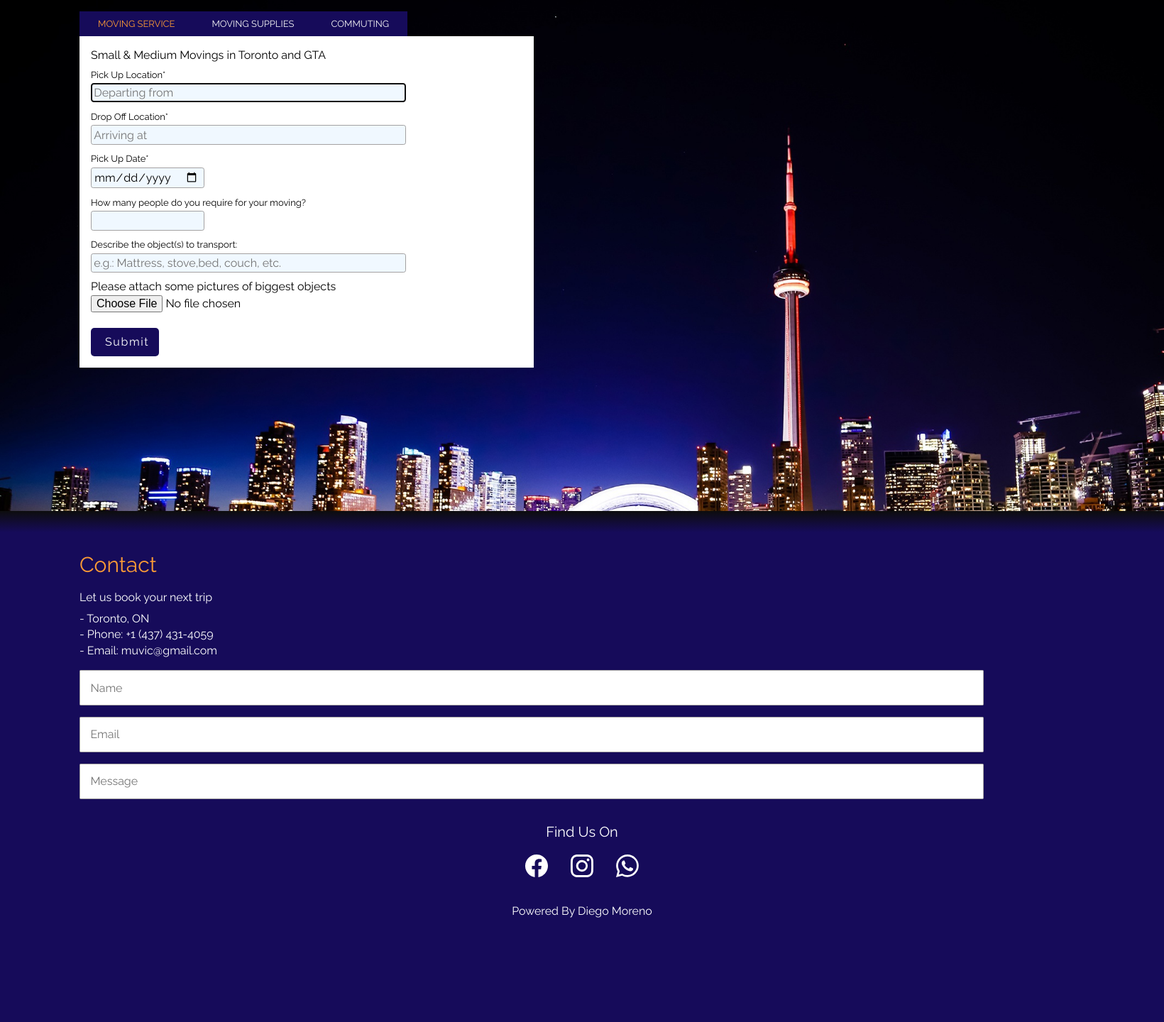
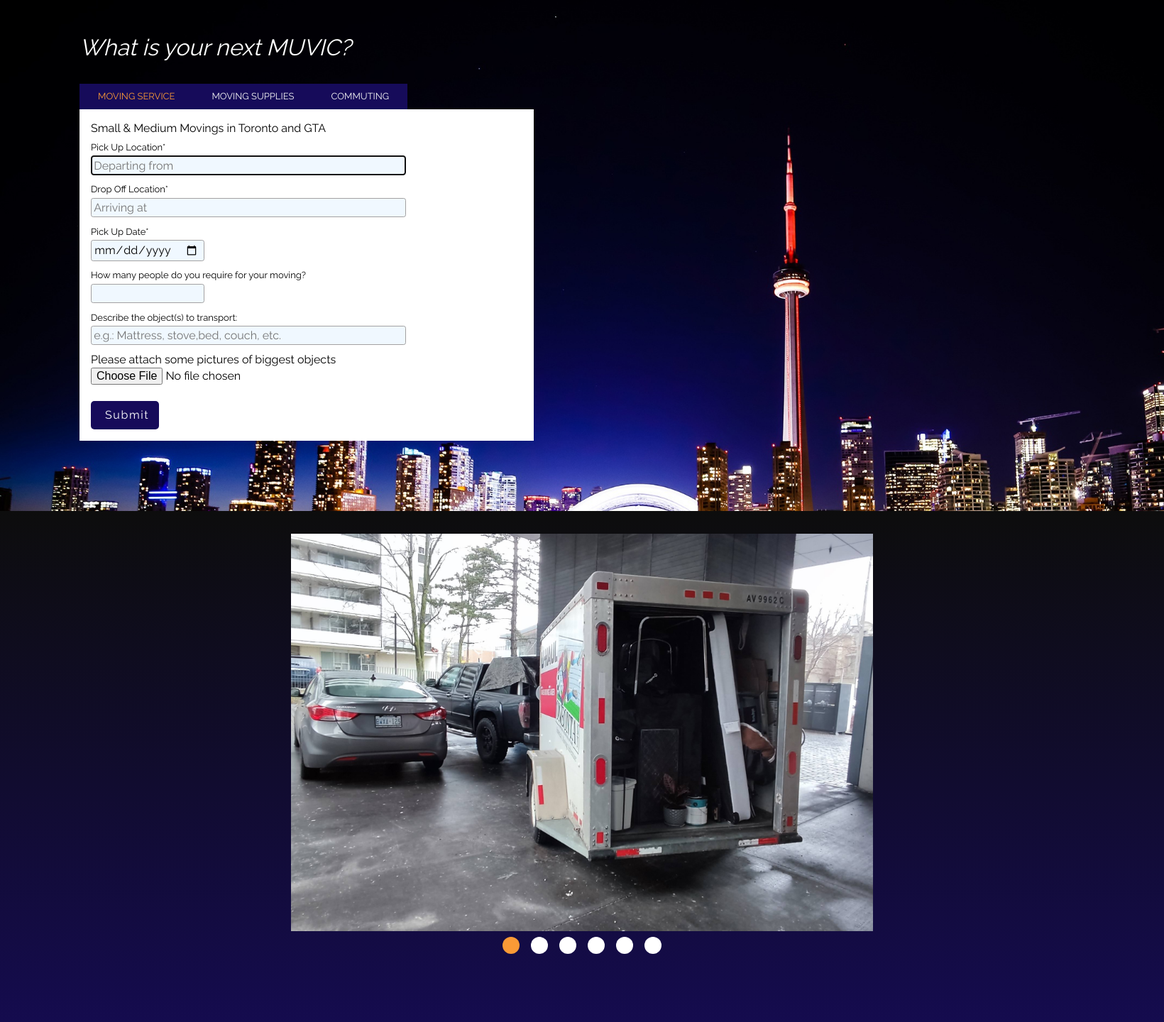
Before and after one commit to dalejomoreno/muvic, a PHP site: page /index.html in a window 1640 px wide. Shown: the part 80-1520 px from the top of the page at 71% size. Before the commit the page ends 1373 px from the top, so only its background shows below. Run offline with PHP 8.4, Linux system fonts and the light colour scheme.

Commit message:
Parenthesis Removed

```diff
--- a/app.js
+++ b/app.js
@@ -27,3 +27,20 @@ licor.forEach( (cadaLi , i )=>{
 if ( window.history.replaceState ) {
     window.history.replaceState( null, null, window.location.href );
 }
+
+const subcontainer2 = document.querySelector('.subcontainer2');
+const puntos        = document.querySelectorAll('.main-container2-li');
+
+puntos.forEach((eachPoint, i)=>{
+    puntos[i].addEventListener('click', ()=>{
+        let initialPosition = i;
+        let nextPosition    = initialPosition * ( - 100 /6 )
+
+        subcontainer2.style.transform  = `translateX(${nextPosition}%)`
+
+        puntos.forEach((eachPoint, i)=>{
+            puntos[i].classList.remove("active")
+        })
+        puntos[i].classList.add("active")
+    })
+})
--- a/css/styles.css
+++ b/css/styles.css
@@ -163,6 +163,23 @@
 
 
     }
+
+    .container-top{
+        /* background-color: pink; */
+        display: flex;
+        flex-flow: row nowrap;
+        justify-content: space-between;
+        align-items: center;
+        width: 95em;
+        padding: 0;
+        margin: 0;
+    }
+    .container-top .container-h2{
+        color: white;
+        margin: 5vh 0;
+        font-size: 200%;
+        font-style: italic;
+    }
     .container .ul{
         width: 100%;
         display: flex;
@@ -177,6 +194,7 @@
         text-transform: uppercase;
         cursor: pointer;
         font-size: 13px;
+
     }
     .container .licor.active{
         background-color: #160b5a;
@@ -187,8 +205,10 @@
     }
     .licor h2:hover{
 
-        color:#FA9A36;
-        transform: scale(1.2);
+
+        transform: scale(1.1);
+        font-weight: bold;
+        transition: all 0.2s ease;
 
     }
     .container .subcontainer{
@@ -206,6 +226,8 @@
         overflow: hidden;
         margin: 0;
         padding: 0;
+
+
     }
 
     .subcontainer .block.active{
@@ -215,6 +237,7 @@
 
         display: flex;
         flex-flow: column wrap;
+        transition: all 0.5s ease-in-out;
 
     }
 
@@ -251,12 +274,114 @@
         color:  white;
         letter-spacing: 0.1em;
     }
-    .space{
-        height: 30px;
+
+
+    .container2{
+
         background: linear-gradient(rgba(9, 9, 9, 0.986),#160b5a);
+
+        display: flex;
+        flex-flow: column;
+        justify-content: center;
+        align-items: center;
+
     }
+
+.main-container2{
+
+    margin: 2em;
+    width: 50%;
+
+    overflow: hidden;
+
+    display: grid;
+
+
+}
+.main-container2 .subcontainer2{
+    background-color: lightcoral;
+
+
+    width: 600%;
+    height: 70vh;
+
+    display: flex;
+    flex-flow: row nowrap;
+    justify-content: center;
+    align-items: center;
+
+
+
+}
+
+.main-container2 .img{
+    /* background-color: lightgoldenrodyellow; */
+
+    width: calc(100% / 6);
+    height: 100%;
+
+}
+
+
+
+
+
+.main-container2-ul{
+    /* background-color: lightcyan; */
+
+    list-style: none;
+    margin: 0;
+    padding: 0;
+
+    display: flex;
+    flex-flow: row nowrap;
+    justify-content: center;
+    align-items: center;
+}
+.main-container2-li{
+    background-color: white;
+    width: 1.5em;
+    height: 1.5em;
+    border-radius: 50%;
+    margin: 0.5em 0.5em;
+}
+
+.main-container2-li:hover{
+    transform: scale(1.2);
+    transition: all 0.5s ease;
+}
+
+.main-container2-li.active{
+    background-color: #FA9A36;
+
+}
+
+.phrase{
+    background-color: none;
+    color: white;
+    padding: 3em;
+    font-size: 3vh;
+    line-height: 5vh;
+    text-align: center;
+
+
+
+
+}
+
+
+.space{
+    background: linear-gradient(rgba(9, 9, 9, 0.986),#160b5a);
+    height: 2em;
+}
+
+
+
+
+
     .footer{
         background-color: #160b5a;
+
 
         padding: 1em 1em;
         display: flex;
--- a/index.html
+++ b/index.html
@@ -1,5 +1,6 @@
 <!DOCTYPE html>
 <html lang="en">
+
 <head>
   <meta charset="UTF-8">
   <meta name="viewport" content="width=device-width, initial-scale=1.0">
@@ -24,17 +25,30 @@
     </ul>
   </header>
 
+
+
+
   <!-- Main -->
   <main class="main">
 
     <div class="container">
       <!-- Main-Content -->
       <!-- Main-Taps -->
+      <div class="container-top">
+        <h2 class="container-h2">What is your next MUVIC?</h2>
+
+      </div>
 
       <ul class="ul">
-        <li class="licor active"><h2>Moving Service</h2></li>
-        <li class="licor"><h2>Moving Supplies</h2></li>
-        <li class="licor"><h2>Commuting</h2></li>
+        <li class="licor active">
+          <h2>Moving Service</h2>
+        </li>
+        <li class="licor">
+          <h2>Moving Supplies</h2>
+        </li>
+        <li class="licor">
+          <h2>Commuting</h2>
+        </li>
       </ul>
       <!-- Moving -->
       <div class="subcontainer">
@@ -42,12 +56,13 @@
           <h3 class="block-h3">Small & Medium Movings in Toronto and GTA</h3>
           <div>
             <label for="input_label1" class="subcontainer-label">Pick Up Location*</label>
-            <input class="block-input" type="text" name="moving_input_label" placeholder="Departing from" autofocus require>
+            <input class="block-input" type="text" name="moving_input_label" placeholder="Departing from" autofocus
+              require>
           </div>
 
           <div>
             <label for="input_label2" class="subcontainer-label">Drop Off Location*</label>
-            <input class= "block-input" type="text" name="moving_input_label2" placeholder="Arriving at" required>
+            <input class="block-input" type="text" name="moving_input_label2" placeholder="Arriving at" required>
           </div>
 
           <div>
@@ -56,7 +71,8 @@
           </div>
 
           <div>
-            <label for="people" class="subcontainer-label" required>How many people do you require for your moving?</label>
+            <label for="people" class="subcontainer-label" required>How many people do you require for your
+              moving?</label>
             <input class="block-input short" list="people" name="moving_people">
           </div>
           <div>
@@ -70,12 +86,13 @@
 
           <div>
             <label class="subcontainer-label">Describe the object(s) to transport:</label>
-            <input class="block-input" type="text" name="transporting_description" placeholder="e.g.: Mattress, stove,bed, couch, etc." required>
+            <input class="block-input" type="text" name="transporting_description"
+              placeholder="e.g.: Mattress, stove,bed, couch, etc." required>
           </div>
 
           <div class="attachImg">
             <label for="image">Please attach some pictures of biggest objects</label>
-            <input type="file" name="image" accept="image/*"/><br/>
+            <input type="file" name="image" accept="image/*" /><br />
           </div>
 
           <button class="button" type="submit" name='register1'>Submit</button>
@@ -85,12 +102,13 @@
           <h3 class="block-h3">The Most Reliable Transportation Service In and Around Toronto</h3>
           <div>
             <label class="subcontainer-label">Pick Up Location*</label>
-            <input class="block-input" type="block-input" name="transporting_input_label" placeholder="Departing from" required>
+            <input class="block-input" type="block-input" name="transporting_input_label" placeholder="Departing from"
+              required>
           </div>
 
           <div>
             <label class="subcontainer-label">Drop Off Location*</label>
-            <input class= "block-input" type="text" name="transporting_input_label2" placeholder="Arriving at" required>
+            <input class="block-input" type="text" name="transporting_input_label2" placeholder="Arriving at" required>
           </div>
 
           <div>
@@ -100,7 +118,8 @@
 
           <div>
             <label class="subcontainer-label">Describe the object(s) to transport:</label>
-            <input class="block-input" type="text" name="transporting_description" placeholder="e.g.: Mattress, stove,bed, couch, etc." required>
+            <input class="block-input" type="text" name="transporting_description"
+              placeholder="e.g.: Mattress, stove,bed, couch, etc." required>
           </div>
           <button class="button" type="submit" name="register2">Submit</button>
         </form>
@@ -114,7 +133,7 @@
 
           <div>
             <label class="subcontainer-label">Drop Off Location*</label>
-            <input class= "block-input" type="text" name="commuting_input_label2" placeholder="Arriving at">
+            <input class="block-input" type="text" name="commuting_input_label2" placeholder="Arriving at">
           </div>
 
           <div>
@@ -146,16 +165,42 @@
 
 
 
-<div class="space">
+
+<div class="container2">
+  <div class="main-container2">
+    <div class="subcontainer2">
+      <img src="img/carrousel/IMG_20240127_104047.jpg" alt="Image1" class="img">
+      <img src="img/carrousel/IMG_20240128_171640.jpg" alt="Image2" class="img">
+      <img src="img/carrousel/IMG_20240220_215233.jpg" alt="image3" class="img">
+      <img src="img/carrousel/IMG_20240301_085834.jpg" alt="Image4" class="img">
+      <img src="img/carrousel/IMG_20240327_125728.jpg" alt="Image5" class="img">
+      <img src="img/carrousel/IMG_20240328_132412.jpg" alt="Image6" class="img">
+    </div>
+
+
+
+    <ul class="main-container2-ul">
+      <li class="main-container2-li active"></li>
+      <li class="main-container2-li"></li>
+      <li class="main-container2-li"></li>
+      <li class="main-container2-li"></li>
+      <li class="main-container2-li"></li>
+      <li class="main-container2-li"></li>
+    </ul>
+
 
   </div>
+  <p class="phrase">Experienced and Reliable transportation service for movings and deliveries in & out Toronto</p>
+</div>
+
+<div class="space"></div>
 
   <footer class="footer">
 
     <div class="footer subcontainer-short">
       <h3 class="h3" id="contact">Contact</h3>
       <p class="p">Let us book your next trip</p>
-      <p class="p">-  Toronto, ON<br>-  Phone: +1 (437) 431-4059<br>-  Email: muvic@gmail.com</p>
+      <p class="p">- Toronto, ON<br>- Phone: +1 (437) 431-4059<br>- Email: muvic@gmail.com</p>
 
 
       <form class="form-footer">
@@ -174,26 +219,32 @@
       <h4 class="footer-h4">Find Us On</h4>
       <ul class="footer-div-rrss">
         <a class="footer-a" href="#">
-          <svg xmlns="http://www.w3.org/2000/svg" width="16" height="16" fill="currentColor" class="footer-svg" viewBox="0 0 16 16">
-            <path d="M16 8.049c0-4.446-3.582-8.05-8-8.05C3.58 0-.002 3.603-.002 8.05c0 4.017 2.926 7.347 6.75 7.951v-5.625h-2.03V8.05H6.75V6.275c0-2.017 1.195-3.131 3.022-3.131.876 0 1.791.157 1.791.157v1.98h-1.009c-.993 0-1.303.621-1.303 1.258v1.51h2.218l-.354 2.326H9.25V16c3.824-.604 6.75-3.934 6.75-7.951"/>
+          <svg xmlns="http://www.w3.org/2000/svg" width="16" height="16" fill="currentColor" class="footer-svg"
+            viewBox="0 0 16 16">
+            <path
+              d="M16 8.049c0-4.446-3.582-8.05-8-8.05C3.58 0-.002 3.603-.002 8.05c0 4.017 2.926 7.347 6.75 7.951v-5.625h-2.03V8.05H6.75V6.275c0-2.017 1.195-3.131 3.022-3.131.876 0 1.791.157 1.791.157v1.98h-1.009c-.993 0-1.303.621-1.303 1.258v1.51h2.218l-.354 2.326H9.25V16c3.824-.604 6.75-3.934 6.75-7.951" />
           </svg>
         </a>
         <a class="footer-a" href="#">
-          <svg xmlns="http://www.w3.org/2000/svg" width="16" height="16" fill="currentColor" class="footer-svg" viewBox="0 0 16 16">
-            <path d="M8 0C5.829 0 5.556.01 4.703.048 3.85.088 3.269.222 2.76.42a3.9 3.9 0 0 0-1.417.923A3.9 3.9 0 0 0 .42 2.76C.222 3.268.087 3.85.048 4.7.01 5.555 0 5.827 0 8.001c0 2.172.01 2.444.048 3.297.04.852.174 1.433.372 1.942.205.526.478.972.923 1.417.444.445.89.719 1.416.923.51.198 1.09.333 1.942.372C5.555 15.99 5.827 16 8 16s2.444-.01 3.298-.048c.851-.04 1.434-.174 1.943-.372a3.9 3.9 0 0 0 1.416-.923c.445-.445.718-.891.923-1.417.197-.509.332-1.09.372-1.942C15.99 10.445 16 10.173 16 8s-.01-2.445-.048-3.299c-.04-.851-.175-1.433-.372-1.941a3.9 3.9 0 0 0-.923-1.417A3.9 3.9 0 0 0 13.24.42c-.51-.198-1.092-.333-1.943-.372C10.443.01 10.172 0 7.998 0zm-.717 1.442h.718c2.136 0 2.389.007 3.232.046.78.035 1.204.166 1.486.275.373.145.64.319.92.599s.453.546.598.92c.11.281.24.705.275 1.485.039.843.047 1.096.047 3.231s-.008 2.389-.047 3.232c-.035.78-.166 1.203-.275 1.485a2.5 2.5 0 0 1-.599.919c-.28.28-.546.453-.92.598-.28.11-.704.24-1.485.276-.843.038-1.096.047-3.232.047s-2.39-.009-3.233-.047c-.78-.036-1.203-.166-1.485-.276a2.5 2.5 0 0 1-.92-.598 2.5 2.5 0 0 1-.6-.92c-.109-.281-.24-.705-.275-1.485-.038-.843-.046-1.096-.046-3.233s.008-2.388.046-3.231c.036-.78.166-1.204.276-1.486.145-.373.319-.64.599-.92s.546-.453.92-.598c.282-.11.705-.24 1.485-.276.738-.034 1.024-.044 2.515-.045zm4.988 1.328a.96.96 0 1 0 0 1.92.96.96 0 0 0 0-1.92m-4.27 1.122a4.109 4.109 0 1 0 0 8.217 4.109 4.109 0 0 0 0-8.217m0 1.441a2.667 2.667 0 1 1 0 5.334 2.667 2.667 0 0 1 0-5.334"/>
+          <svg xmlns="http://www.w3.org/2000/svg" width="16" height="16" fill="currentColor" class="footer-svg"
+            viewBox="0 0 16 16">
+            <path
+              d="M8 0C5.829 0 5.556.01 4.703.048 3.85.088 3.269.222 2.76.42a3.9 3.9 0 0 0-1.417.923A3.9 3.9 0 0 0 .42 2.76C.222 3.268.087 3.85.048 4.7.01 5.555 0 5.827 0 8.001c0 2.172.01 2.444.048 3.297.04.852.174 1.433.372 1.942.205.526.478.972.923 1.417.444.445.89.719 1.416.923.51.198 1.09.333 1.942.372C5.555 15.99 5.827 16 8 16s2.444-.01 3.298-.048c.851-.04 1.434-.174 1.943-.372a3.9 3.9 0 0 0 1.416-.923c.445-.445.718-.891.923-1.417.197-.509.332-1.09.372-1.942C15.99 10.445 16 10.173 16 8s-.01-2.445-.048-3.299c-.04-.851-.175-1.433-.372-1.941a3.9 3.9 0 0 0-.923-1.417A3.9 3.9 0 0 0 13.24.42c-.51-.198-1.092-.333-1.943-.372C10.443.01 10.172 0 7.998 0zm-.717 1.442h.718c2.136 0 2.389.007 3.232.046.78.035 1.204.166 1.486.275.373.145.64.319.92.599s.453.546.598.92c.11.281.24.705.275 1.485.039.843.047 1.096.047 3.231s-.008 2.389-.047 3.232c-.035.78-.166 1.203-.275 1.485a2.5 2.5 0 0 1-.599.919c-.28.28-.546.453-.92.598-.28.11-.704.24-1.485.276-.843.038-1.096.047-3.232.047s-2.39-.009-3.233-.047c-.78-.036-1.203-.166-1.485-.276a2.5 2.5 0 0 1-.92-.598 2.5 2.5 0 0 1-.6-.92c-.109-.281-.24-.705-.275-1.485-.038-.843-.046-1.096-.046-3.233s.008-2.388.046-3.231c.036-.78.166-1.204.276-1.486.145-.373.319-.64.599-.92s.546-.453.92-.598c.282-.11.705-.24 1.485-.276.738-.034 1.024-.044 2.515-.045zm4.988 1.328a.96.96 0 1 0 0 1.92.96.96 0 0 0 0-1.92m-4.27 1.122a4.109 4.109 0 1 0 0 8.217 4.109 4.109 0 0 0 0-8.217m0 1.441a2.667 2.667 0 1 1 0 5.334 2.667 2.667 0 0 1 0-5.334" />
           </svg>
         </a>
         <a class="footer-a" href="#">
-          <svg xmlns="http://www.w3.org/2000/svg" width="16" height="16" fill="currentColor" class="footer-svg" viewBox="0 0 16 16">
-            <path d="M13.601 2.326A7.85 7.85 0 0 0 7.994 0C3.627 0 .068 3.558.064 7.926c0 1.399.366 2.76 1.057 3.965L0 16l4.204-1.102a7.9 7.9 0 0 0 3.79.965h.004c4.368 0 7.926-3.558 7.93-7.93A7.9 7.9 0 0 0 13.6 2.326zM7.994 14.521a6.6 6.6 0 0 1-3.356-.92l-.24-.144-2.494.654.666-2.433-.156-.251a6.56 6.56 0 0 1-1.007-3.505c0-3.626 2.957-6.584 6.591-6.584a6.56 6.56 0 0 1 4.66 1.931 6.56 6.56 0 0 1 1.928 4.66c-.004 3.639-2.961 6.592-6.592 6.592m3.615-4.934c-.197-.099-1.17-.578-1.353-.646-.182-.065-.315-.099-.445.099-.133.197-.513.646-.627.775-.114.133-.232.148-.43.05-.197-.1-.836-.308-1.592-.985-.59-.525-.985-1.175-1.103-1.372-.114-.198-.011-.304.088-.403.087-.088.197-.232.296-.346.1-.114.133-.198.198-.33.065-.134.034-.248-.015-.347-.05-.099-.445-1.076-.612-1.47-.16-.389-.323-.335-.445-.34-.114-.007-.247-.007-.38-.007a.73.73 0 0 0-.529.247c-.182.198-.691.677-.691 1.654s.71 1.916.81 2.049c.098.133 1.394 2.132 3.383 2.992.47.205.84.326 1.129.418.475.152.904.129 1.246.08.38-.058 1.171-.48 1.338-.943.164-.464.164-.86.114-.943-.049-.084-.182-.133-.38-.232"/>
+          <svg xmlns="http://www.w3.org/2000/svg" width="16" height="16" fill="currentColor" class="footer-svg"
+            viewBox="0 0 16 16">
+            <path
+              d="M13.601 2.326A7.85 7.85 0 0 0 7.994 0C3.627 0 .068 3.558.064 7.926c0 1.399.366 2.76 1.057 3.965L0 16l4.204-1.102a7.9 7.9 0 0 0 3.79.965h.004c4.368 0 7.926-3.558 7.93-7.93A7.9 7.9 0 0 0 13.6 2.326zM7.994 14.521a6.6 6.6 0 0 1-3.356-.92l-.24-.144-2.494.654.666-2.433-.156-.251a6.56 6.56 0 0 1-1.007-3.505c0-3.626 2.957-6.584 6.591-6.584a6.56 6.56 0 0 1 4.66 1.931 6.56 6.56 0 0 1 1.928 4.66c-.004 3.639-2.961 6.592-6.592 6.592m3.615-4.934c-.197-.099-1.17-.578-1.353-.646-.182-.065-.315-.099-.445.099-.133.197-.513.646-.627.775-.114.133-.232.148-.43.05-.197-.1-.836-.308-1.592-.985-.59-.525-.985-1.175-1.103-1.372-.114-.198-.011-.304.088-.403.087-.088.197-.232.296-.346.1-.114.133-.198.198-.33.065-.134.034-.248-.015-.347-.05-.099-.445-1.076-.612-1.47-.16-.389-.323-.335-.445-.34-.114-.007-.247-.007-.38-.007a.73.73 0 0 0-.529.247c-.182.198-.691.677-.691 1.654s.71 1.916.81 2.049c.098.133 1.394 2.132 3.383 2.992.47.205.84.326 1.129.418.475.152.904.129 1.246.08.38-.058 1.171-.48 1.338-.943.164-.464.164-.86.114-.943-.049-.084-.182-.133-.38-.232" />
           </svg>
         </a>
       </ul>
       <p class="footer p">Powered By Diego Moreno</p>
     </div>
     <script>
-    if ( window.history.replaceState ) {
-    window.history.replaceState( null, null, window.location.href );
+      if (window.history.replaceState) {
+        window.history.replaceState(null, null, window.location.href);
       }
 
       // function redirect()
@@ -205,4 +256,5 @@
 
   </footer>
 </body>
+
 </html>
```
Also changed, not shown: img/carrousel/IMG_20240127_104047.jpg (added), img/carrousel/IMG_20240128_171640.jpg (added), img/carrousel/IMG_20240220_215233.jpg (added), img/carrousel/IMG_20240301_085834.jpg (added), img/carrousel/IMG_20240327_125728.jpg (added), img/carrousel/IMG_20240328_132412.jpg (added), img/carrousel/IMG_20240330_181035.jpg (added), img/carrousel/IMG_20240401_153028.jpg (added), img/carrousel/img_wapp4.jpg (added), img/carrousel/img_wapp7.jpg (added). Lines whose indentation alone changed are shown as unchanged.
